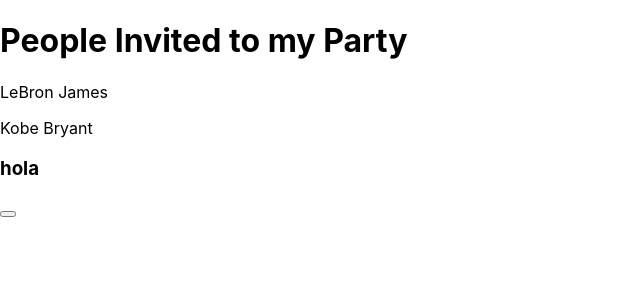
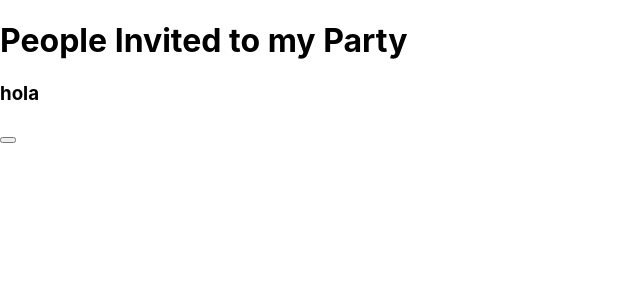
Before and after one commit to MikeNotu/typescript-test, a React (Create React App) app: page / in a window 1280 px wide. Shown: the top 300 px of the page, without its empty margins (0-640 px from the left). Built offline with nearby package versions, Linux system fonts and the light colour scheme.

Commit message:
TS practice 4

```diff
--- a/src/App.tsx
+++ b/src/App.tsx
@@ -2,19 +2,16 @@
 
  function App() {
 
-  const [people,setPeople] = useState([
-    {
-    name: "LeBron James",
-    url: "",
-    age: 36,
-    note: "Allergic to staying on the same team"
-  },
-  {
-    name: "Kobe Bryant",
-    url: "",
-    age: 36
-  },
-])
+  interface IState {
+    people: {
+      name: string
+      age: number
+      url: string
+      note?: string
+    }
+  }
+
+  const [people,setPeople] = useState<{age:number, name: string}[]>([])
 
 const element = people.map(jugador=>{
   return(
```
